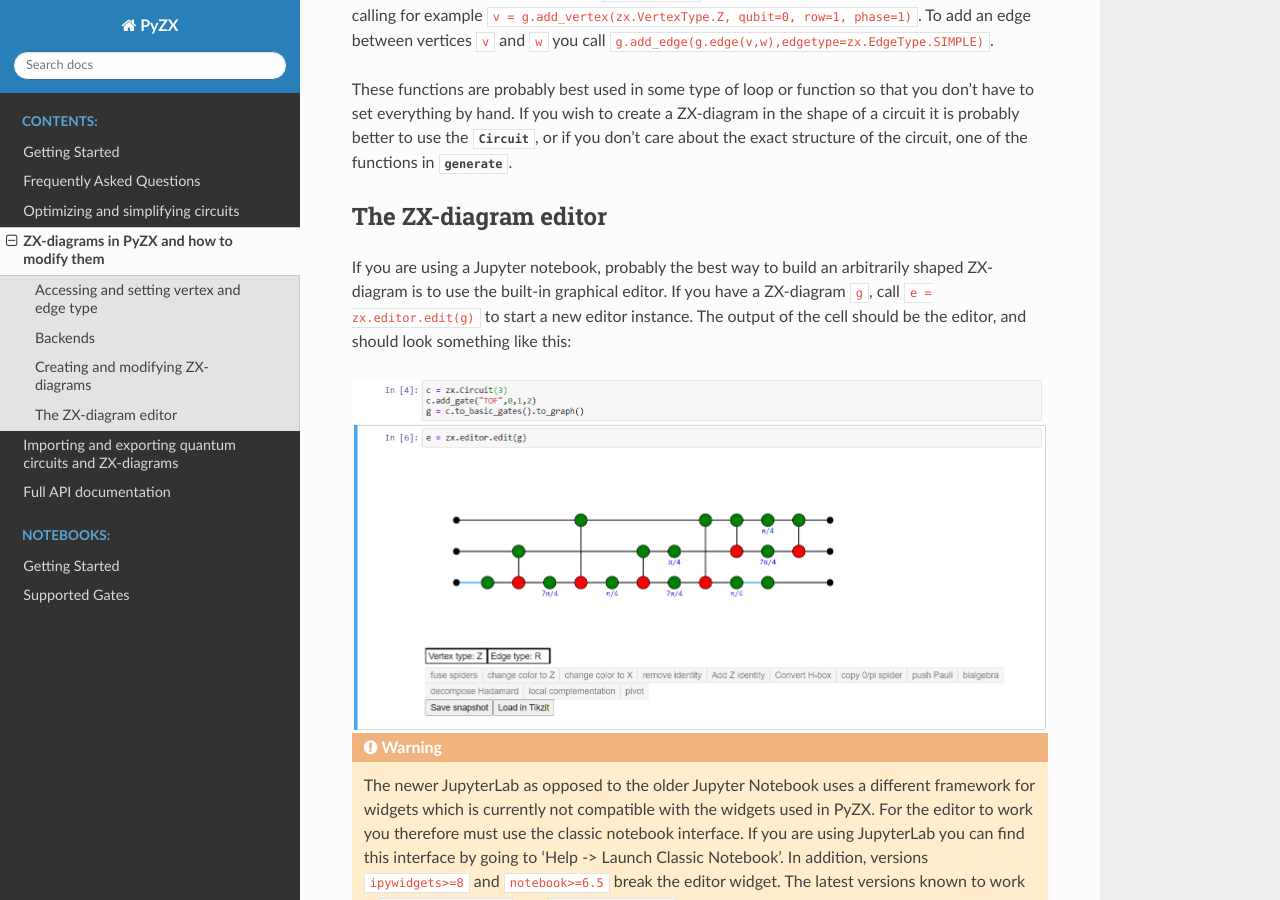
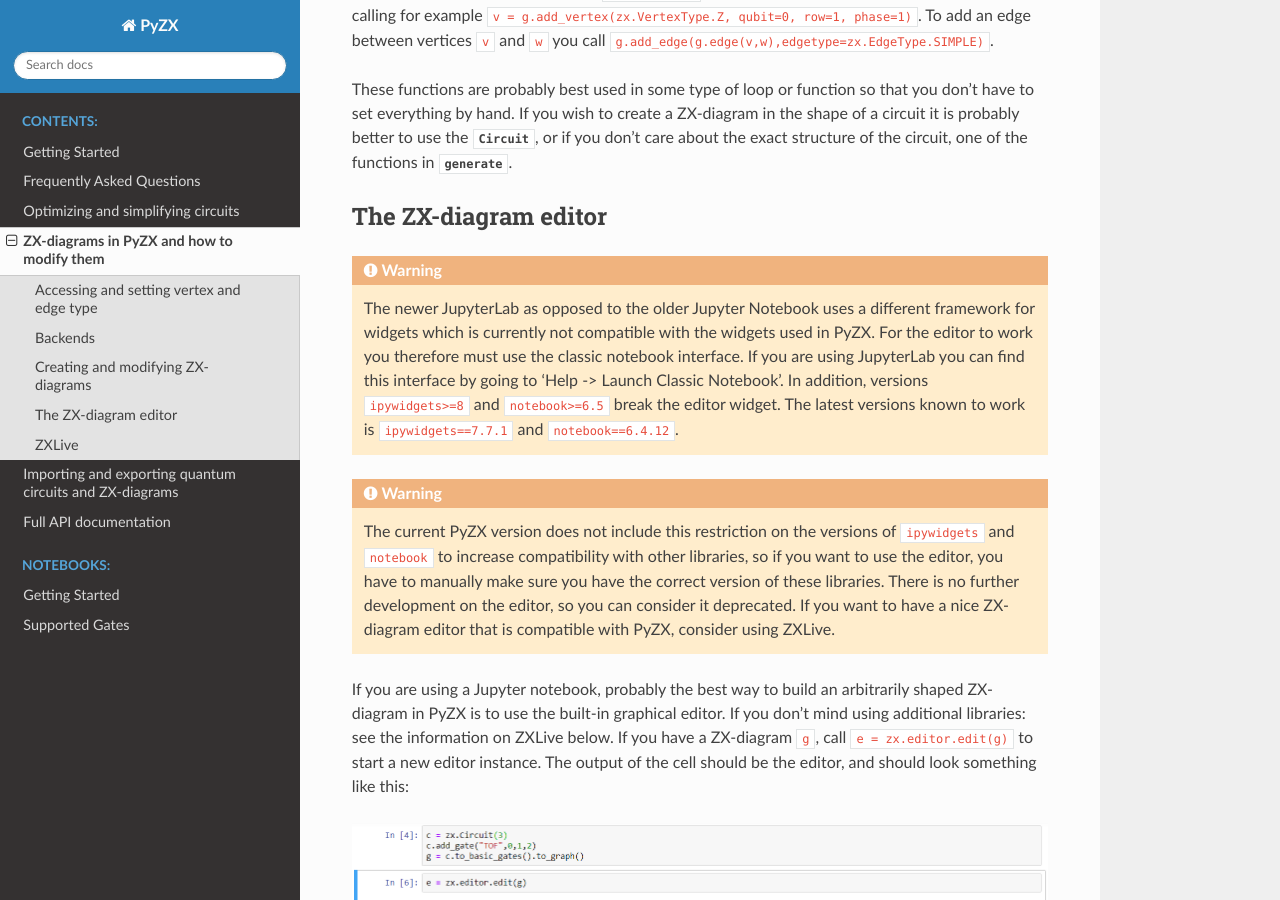
Before and after one commit to zxcalc/pyzx, a Sphinx documentation site: the page built from doc/graph.rst, in a window 1280 px wide and 900 px high, scrolled down 1379 px. Built offline with Sphinx 7.4.7 and the Read the Docs theme 3.1.0, drawn with Linux system fonts in a browser that asks for light colours; some of the changed text lies outside the part shown.

Commit message:
Removed the ipywidgets<8 version requirement, meaning the editor is now deprecated. Added lines to the documentation that ZXLive is a better alternative.

```diff
--- a/doc/graph.rst
+++ b/doc/graph.rst
@@ -46,13 +46,19 @@
 The ZX-diagram editor
 ---------------------
 
-If you are using a Jupyter notebook, probably the best way to build an arbitrarily shaped ZX-diagram is to use the built-in graphical editor. If you have a ZX-diagram ``g``, call ``e = zx.editor.edit(g)`` to start a new editor instance. The output of the cell should be the editor, and should look something like this:
+.. warning::
+	The newer JupyterLab as opposed to the older Jupyter Notebook uses a different framework for widgets which is currently not compatible with the widgets used in PyZX. For the editor to work you therefore must use the classic notebook interface. If you are using JupyterLab you can find this interface by going to 'Help -> Launch Classic Notebook'. In addition, versions ``ipywidgets>=8`` and ``notebook>=6.5`` break the editor widget. The latest versions known to work is ``ipywidgets==7.7.1`` and ``notebook==6.4.12``.
+
+.. warning::
+	The current PyZX version does not include this restriction on the versions of ``ipywidgets`` and ``notebook`` to increase compatibility with other libraries, so if you want to use the editor, you have to manually make sure you have the correct version of these libraries. There is no further development on the editor, so you can consider it deprecated. If you want to have a nice ZX-diagram editor that is compatible with PyZX, consider using ZXLive.
+
+If you are using a Jupyter notebook, probably the best way to build an arbitrarily shaped ZX-diagram in PyZX is to use the built-in graphical editor. If you don't mind using additional libraries: see the information on ZXLive below.
+If you have a ZX-diagram ``g``, call ``e = zx.editor.edit(g)`` to start a new editor instance. The output of the cell should be the editor, and should look something like this:
 
 .. figure::  _static/editor_example.png
    :align:   center
 
-.. warning::
-	The newer JupyterLab as opposed to the older Jupyter Notebook uses a different framework for widgets which is currently not compatible with the widgets used in PyZX. For the editor to work you therefore must use the classic notebook interface. If you are using JupyterLab you can find this interface by going to 'Help -> Launch Classic Notebook'. In addition, versions ``ipywidgets>=8`` and ``notebook>=6.5`` break the editor widget. The latest versions known to work is ``ipywidgets==7.7.1`` and ``notebook==6.4.12``.
+
 
 Ctrl-clicking (Command-clicking for Mac users) on the view of the graph will add a new vertex of the type specified by 'Vertex type' (so a Z-vertex in the above example). Click 'Vertex type' to change the type of vertex to be added, or with the editor window selected, use the hotkey 'X'.
 
@@ -73,3 +79,24 @@
 Sometimes it is useful to see which linear map your ZX-diagram implements. If you create the editor with the command ``e = zx.editor.edit(g,show_matrix=True)``, this will show a Latex-styled matrix beneath the editor with the linear map your ZX-diagram implements. This matrix is automatically updated after every change you make to the graph. Note that this only works if your ZX-diagram does not have too many inputs and outputs (at most 4). It automatically regards boundary vertices 'pointing right' as inputs, and boundary vertices 'pointing left' as outputs. You can change this manually by changing ``g.inputs`` and ``g.outputs``.
 
 If you click 'Save snapshot', a copy of the graph is saved in the list ``e.snapshots``. When you press 'Load in Tikzit', all snapshots are loaded into a Tikz format parseable by `Tikzit <https://tikzit.github.io>`_. In order to use this functionality you have to point ``zx.settings.tikzit_location`` to a valid executable.
+
+ZXLive
+----------
+
+`ZXLive <https://github.com/zxcalc/zxlive>`_ (see also the documentation `here <https://zxlive.readthedocs.io/en/latest/gettingstarted.html>`_) is a graphical user interface for constructing ZX-diagrams and doing automated rewriting with them that is built on top of PyZX. The interface is inspired by `Tikzit <https://tikzit.github.io>`_ so if you are familiar with that, it should be easy enough to use.
+
+ZXLive is built using Qt, and this supplies a magic Jupyter command to open the app from the notebook, which allows you to dynamically interact with that. To see how this works, add the following cell to a Jupyter notebook with ZXLive installed::
+
+	%gui qt6
+	from zxlive import app
+	g =  zx.Graph()
+	g.add_vertex(zx.VertexType.Z, 0, 0)
+	g.add_vertex(zx.VertexType.X, 0, 1)
+	g.add_edge((0, 1))
+	zx.draw(g)
+
+	zxl = app.get_embedded_app()
+	zxl.edit_graph(g, 'g1')
+	zxl.edit_graph(g, 'g2') # You can open multiple copies of the same graph into separate tabs
+
+Any changes made in the ZXLive graphs are not immediately updated in PyZX. Instead you must extract a copy from ZXLive using ``zxl.get_copy_of_graph('graphname')``.
--- a/requirements.txt
+++ b/requirements.txt
@@ -1,7 +1,7 @@
 typing-extensions>=3.7.4
 numpy>=1.14
 matplotlib>=2.2
-ipywidgets>=7.5,<8
+ipywidgets>=7.5
 pyperclip>=1.8.1
 sphinx>=2.3,<7  # see: https://github.com/readthedocs/readthedocs.org/issues/10279
 sphinx_autodoc_typehints>=1.10
```
Also changed, not shown: 1 other file.
